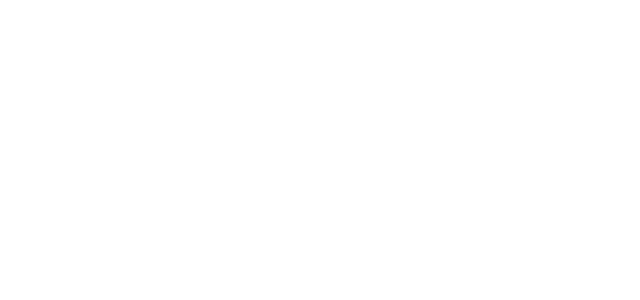
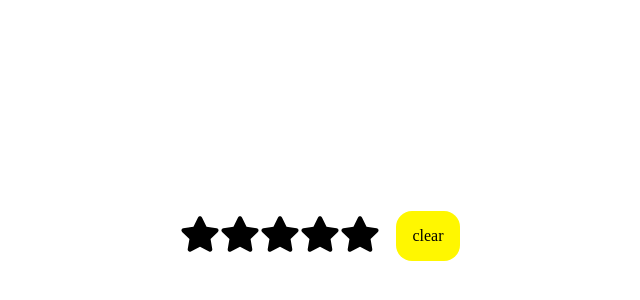
Before and after one commit to T-Harsha-Vardhan/mini-react-projects, a React (Vite) app: page /starRating in a window 1280 px wide. Before the commit this address had no page. Shown: the part 164-464 px from the top of the page, without its empty margins (320-960 px from the left). Built offline with nearby package versions, Linux system fonts and the light colour scheme.

Commit message:
project 2 - star rating

```diff
--- a/src/App.jsx
+++ b/src/App.jsx
@@ -1,6 +1,7 @@
 import { Route, BrowserRouter as Router, Routes } from "react-router-dom";
 import HomePage from "./pages/homepage/HomePage";
 import Accordion from "./pages/accordion/Accordion";
+import StarRating from "./pages/starRating/StarRating";
 
 const App = () => {
   return (
@@ -9,6 +10,7 @@
         <Routes>
           <Route index element={<HomePage />} />
           <Route path="/accordion" element={<Accordion />} />
+          <Route path="/starRating" element={<StarRating />} />
         </Routes>
       </Router>
     </>
--- a/src/pages/homepage/HomePage.jsx
+++ b/src/pages/homepage/HomePage.jsx
@@ -7,6 +7,7 @@
       <h1>25 Mini React Projects</h1>
       <div className="projects">
         <Link to="/accordion">Accordion</Link>
+        <Link to="/starRating">Star Rating</Link>
       </div>
     </div>
   );
--- /dev/null
+++ b/src/pages/starRating/StarRating.jsx
@@ -0,0 +1,47 @@
+/* eslint-disable react/prop-types */
+import { useState } from "react";
+import "./star-rating.css";
+import { FaStar } from "react-icons/fa";
+
+const StarRating = ({ noOfStars = 5 }) => {
+  const [rating, setRating] = useState(0);
+  const [hover, setHover] = useState(0);
+
+  const handleClick = (getCurrentIndex) => {
+    setRating(getCurrentIndex);
+  };
+
+  const handleMouseEnter = (getCurrentIndex) => {
+    setHover(getCurrentIndex);
+  };
+
+  const handleMouseLeave = () => {
+    setHover(rating);
+  };
+
+  return (
+    <div id="star-rating">
+      <div className="stars">
+        {[...Array(noOfStars)].map((_, index) => (
+          <FaStar
+            key={index + 1}
+            className={index < (hover || rating) ? "active" : "inactive"}
+            onClick={() => handleClick(index + 1)}
+            onMouseMove={() => handleMouseEnter(index + 1)}
+            onMouseLeave={() => handleMouseLeave()}
+            size={40}
+          />
+        ))}
+      </div>
+      <p
+        onClick={() => {
+          setRating(0);
+        }}
+      >
+        clear
+      </p>
+    </div>
+  );
+};
+
+export default StarRating;
--- /dev/null
+++ b/src/pages/starRating/star-rating.css
@@ -0,0 +1,23 @@
+#star-rating {
+  display: flex;
+  height: 100vh;
+  width: 100vw;
+  justify-content: center;
+  align-items: center;
+
+  .active {
+    color: #fff700;
+  }
+
+  .inactive {
+    color: #000000;
+  }
+
+  p {
+    margin-left: 16px;
+    cursor: pointer;
+    background-color: #fff700;
+    padding: 16px;
+    border-radius: 16px;
+  }
+}
```
